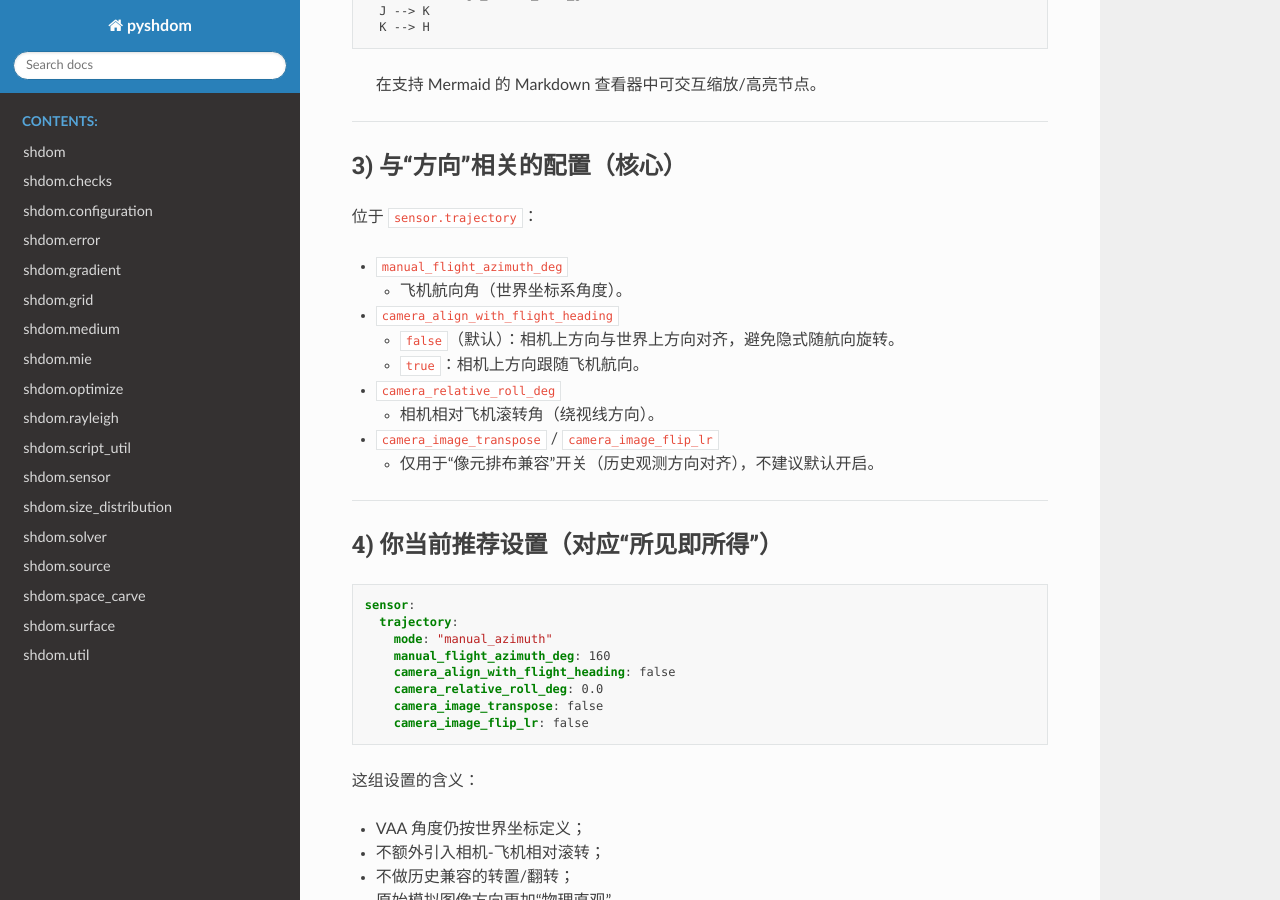
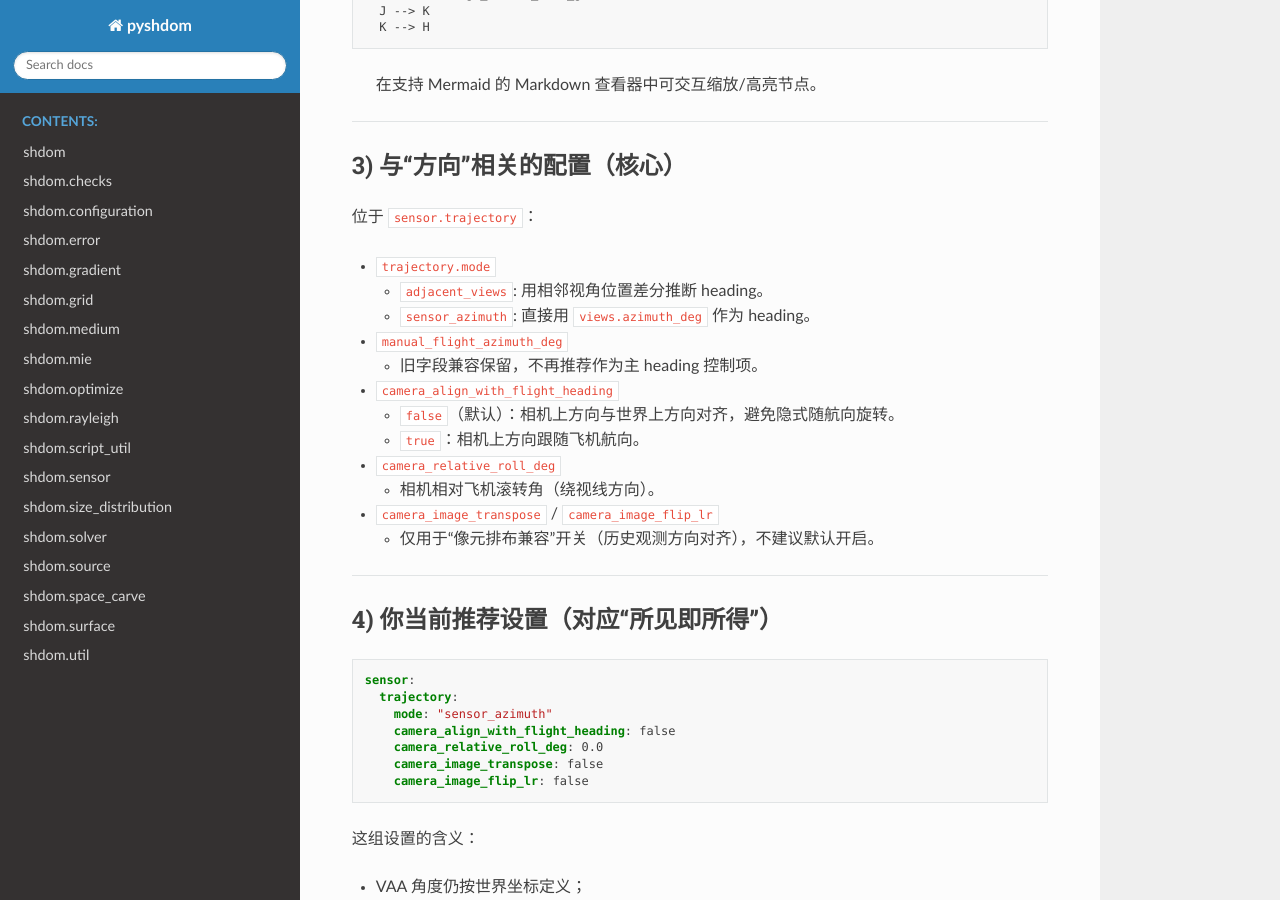
Before and after one commit to CloudTomography/AT3D, a Sphinx documentation site: the page built from docs/coordinate_systems.md, in a window 1280 px wide and 900 px high, scrolled down 1233 px. Built offline with Sphinx 7.4.7 and the Read the Docs theme 3.1.0, drawn with Linux system fonts in a browser that asks for light colours.

Commit message:
Refactor heading logic: adjacent views or per-view azimuth

````diff
--- a/docs/coordinate_systems.md
+++ b/docs/coordinate_systems.md
@@ -54,8 +54,11 @@ flowchart LR
 
 位于 `sensor.trajectory`：
 
+- `trajectory.mode`
+  - `adjacent_views`: 用相邻视角位置差分推断 heading。
+  - `sensor_azimuth`: 直接用 `views.azimuth_deg` 作为 heading。
 - `manual_flight_azimuth_deg`
-  - 飞机航向角（世界坐标系角度）。
+  - 旧字段兼容保留，不再推荐作为主 heading 控制项。
 - `camera_align_with_flight_heading`
   - `false`（默认）：相机上方向与世界上方向对齐，避免隐式随航向旋转。
   - `true`：相机上方向跟随飞机航向。
@@ -71,8 +74,7 @@ flowchart LR
 ```yaml
 sensor:
   trajectory:
-    mode: "manual_azimuth"
-    manual_flight_azimuth_deg: 160
+    mode: "sensor_azimuth"
     camera_align_with_flight_heading: false
     camera_relative_roll_deg: 0.0
     camera_image_transpose: false
````
Also changed, not shown: 2 other files.
